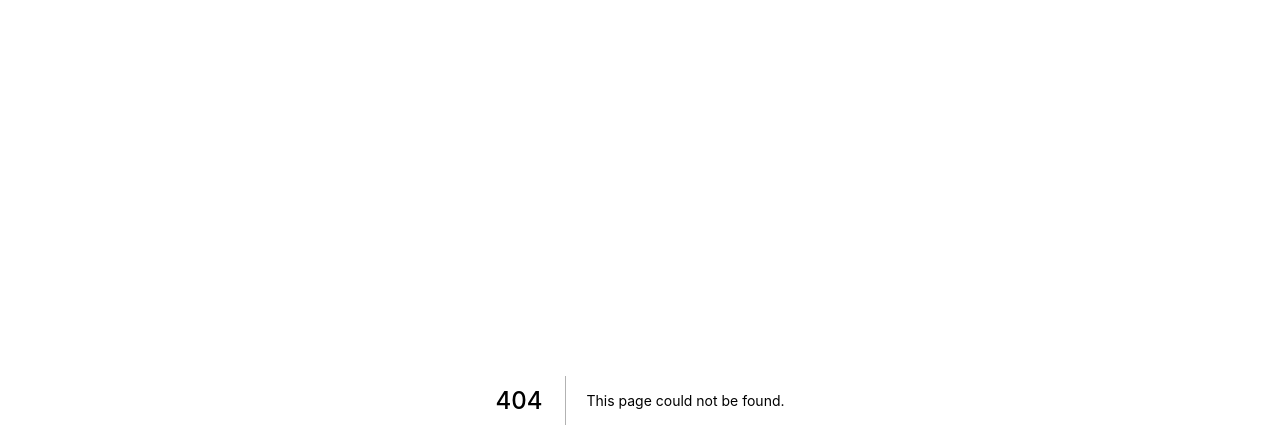
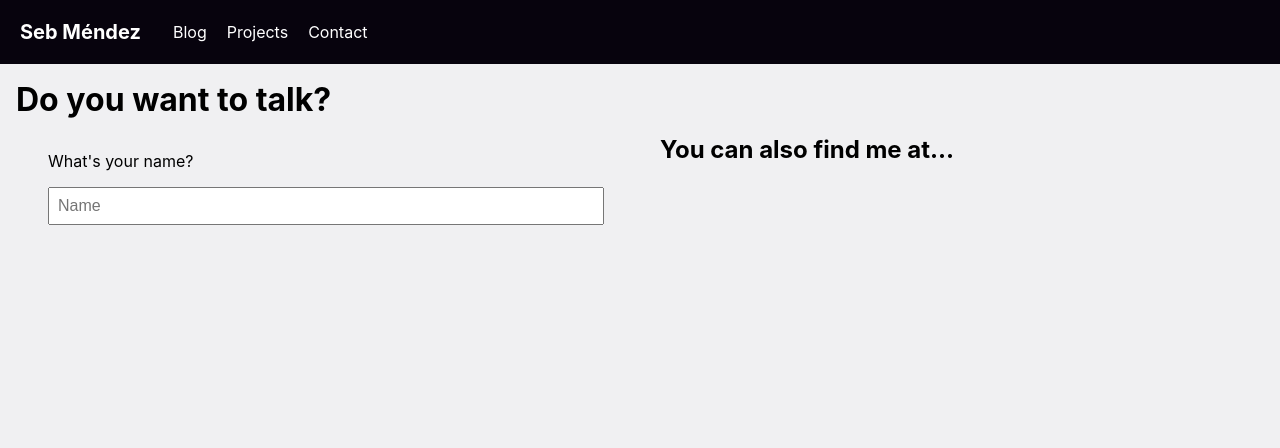
Before and after one commit to Guirdo/guirdo-blog, a Next.js app: page /contact in a window 1280 px wide. Before the commit this address had no page. Shown: the top 448 px of the page. Built offline with nearby package versions, Linux system fonts and the light colour scheme.

Commit message:
ContactPage added and some other fixes

```diff
--- /dev/null
+++ b/components/contactForm.js
@@ -0,0 +1,18 @@
+import utils from '../styles/utils/form.module.css'
+
+export default function ContactForm() {
+    return (
+        <form
+            className={utils.form}
+            onSubmit={(e) => e.preventDefault()}
+        >
+            <div className={utils.formGroup}>
+                <label>What's your name?</label>
+                <input
+                    placeholder='Name'
+                    type="text"
+                />
+            </div>
+        </form>
+    )
+}
--- a/components/layout.js
+++ b/components/layout.js
@@ -2,7 +2,7 @@ import Head from 'next/head'
 import styles from '../styles/layout.module.css'
 import Navbar from './navbar'
 
-export default function Layout({ pageTitle, children }) {
+export default function Layout({ pageTitle,firstWord, children }) {
     return (
         <div className={styles.container}>
             <Head>
@@ -10,6 +10,7 @@ export default function Layout({ pageTitle, children }) {
             </Head>
             <Navbar />
             <main className={styles.main}>
+                <h1>{firstWord}</h1>
                 {children}
             </main>
         </div>
--- /dev/null
+++ b/pages/contact.js
@@ -0,0 +1,19 @@
+import Layout from '../components/layout'
+import ContactForm from '../components/contactForm'
+import styles from '../styles/contact.module.css'
+
+export default function ContactPage () {
+    return(
+        <Layout pageTitle="Contact me" firstWord="Do you want to talk?">
+            <section className={styles.container}>
+                <div>
+                    <ContactForm />
+                </div>
+
+                <div>
+                    <h2>You can also find me at...</h2>
+                </div>
+            </section>
+        </Layout>
+    )
+}
--- a/pages/index.js
+++ b/pages/index.js
@@ -4,9 +4,7 @@ import Layout from '../components/layout'
 
 export default function Home() {
   return (
-    <Layout pageTitle={"Home"}>
-      <h1>¡Bienvenido a mi portafolio!</h1>
-
+    <Layout pageTitle="Home" firstWord="Welcome to my portfolio!">
       <Biography />
     </Layout>
   )
--- a/pages/projects.js
+++ b/pages/projects.js
@@ -31,9 +31,7 @@ const projects = [
 
 export default function ProjectsPage() {
     return (
-        <Layout pageTitle="Projects">
-            <h1>Mis proyectos</h1>
-
+        <Layout pageTitle="Projects" firstWord="Take a look to my projects">
             <p className={styles.description}>Aquí encontraras la lista de mis proyectos más destacados. Tambien puedes visitar mi{' '}
                 <a href="https://github.com/Guirdo" className={styles.link}>perfil de Github</a>
                 , para ver todo el código que he hecho hasta ahora.
--- /dev/null
+++ b/styles/contact.module.css
@@ -0,0 +1,7 @@
+.container{
+    display: grid;
+    gap: 40px;
+    grid-template-columns: repeat(2,1fr);
+    padding: 16px;
+    width: 100%;
+}
--- a/styles/globals.css
+++ b/styles/globals.css
@@ -34,6 +34,11 @@ button:hover{
   filter: brightness(140%);
 }
 
+input {
+  padding: 8px;
+  font-size: 16px;
+}
+
 p{
   line-height: 30px;
 }
--- /dev/null
+++ b/styles/utils/form.module.css
@@ -0,0 +1,12 @@
+.form{
+    display: flex;
+    flex-direction: column;
+    width: 100%;
+}
+
+.formGroup{
+    display: grid;
+    grid-template-rows: auto auto;
+    gap: 16px;
+    padding: 16px;
+}
```
